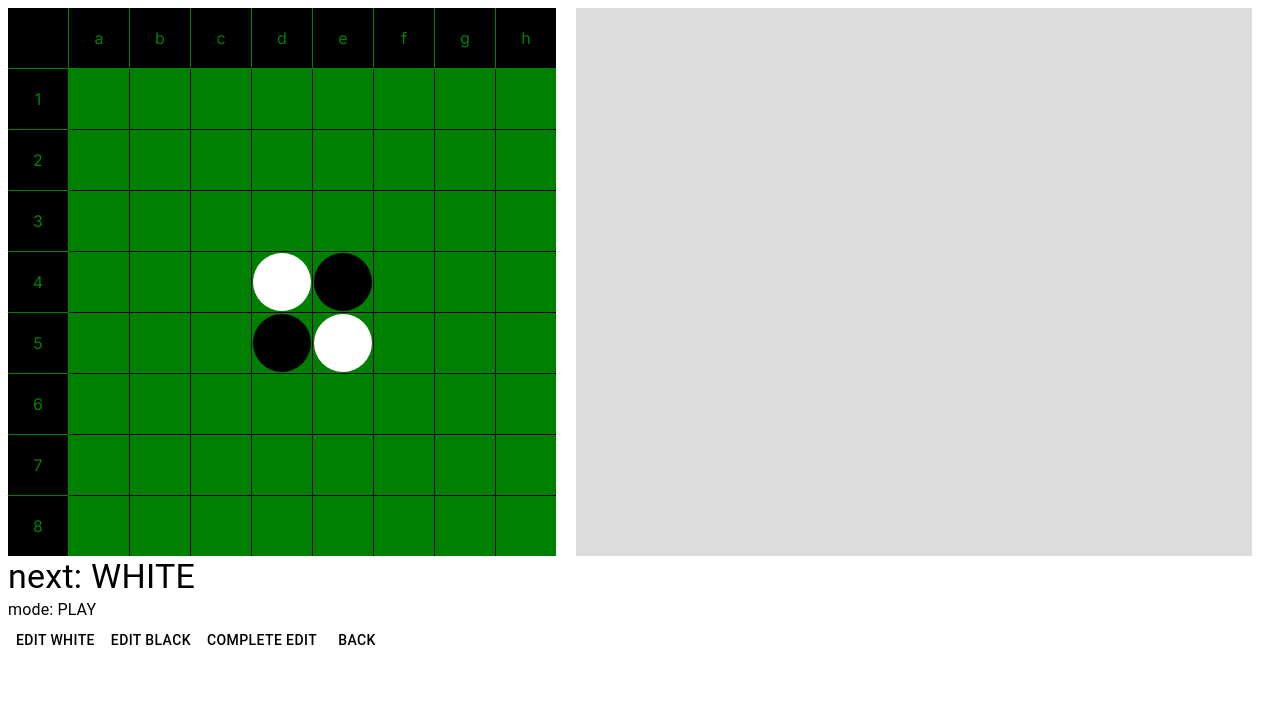
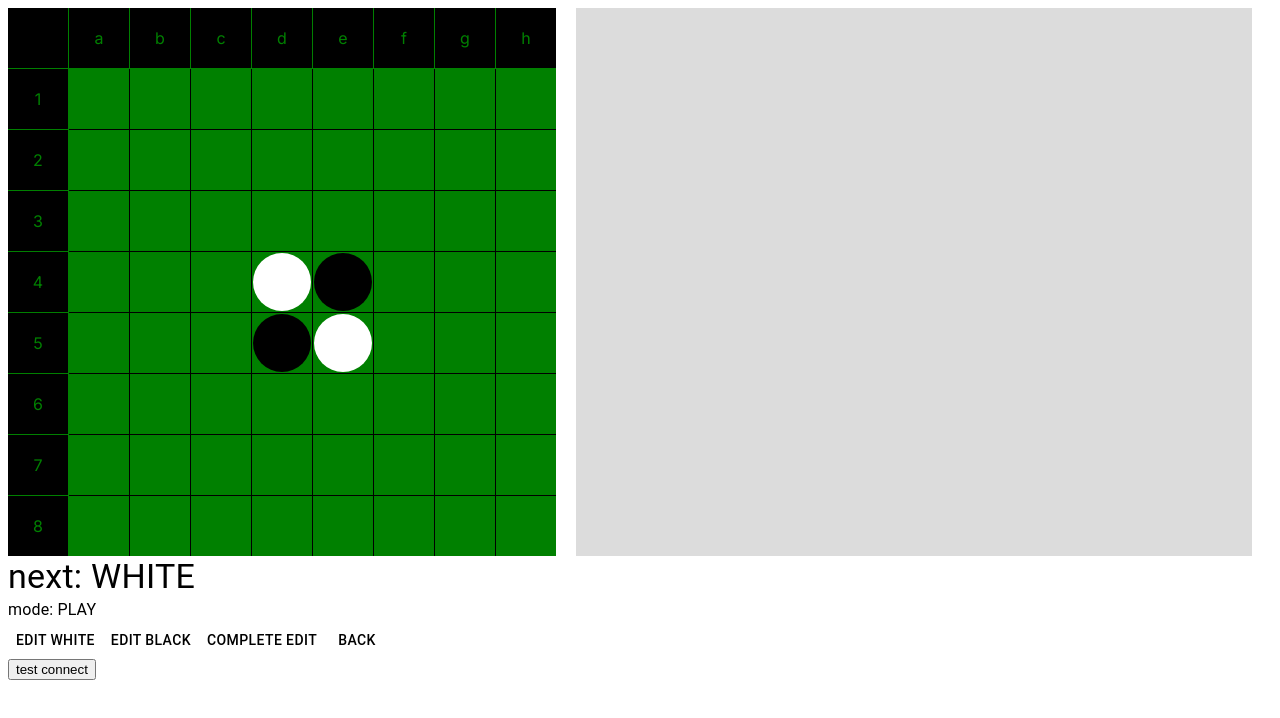
Before and after one commit to Riku-Hatano/othello2, a Next.js app: page / in a window 1280 px wide. Shown: the top 718 px of the page. Built offline with nearby package versions, Linux system fonts and the light colour scheme.

Commit message:
add: added button for checking connection with backend

```diff
--- a/app/page.tsx
+++ b/app/page.tsx
@@ -16,6 +16,7 @@
 } from "@/redux/boardSlice";
 import BoardFrame from "@/components/BoardFrame";
 import Score from "@/components/Score";
+import TestButton from "@/components/TestButton";
 
 export default function Home() {
   const board = useSelector((state: any) => state.board);
@@ -93,6 +94,7 @@
           back
         </ThemeButton>
       </Grid>
+      <TestButton />
     </Grid>
   );
 }
--- /dev/null
+++ b/components/TestButton.tsx
@@ -0,0 +1,12 @@
+import axios from "axios";
+
+const testConnect = async () => {
+  const data = axios.create().get("http://localhost:3030");
+  const result = await data;
+  console.log(result);
+};
+const TestButton = () => {
+  return <button onClick={testConnect}>test connect</button>;
+};
+
+export default TestButton;
--- a/package.json
+++ b/package.json
@@ -14,6 +14,7 @@
     "@mui/material": "^5.15.6",
     "@reduxjs/toolkit": "^2.1.0",
     "@types/react-redux": "^7.1.33",
+    "axios": "^1.6.7",
     "next": "14.0.4",
     "react": "^18",
     "react-dom": "^18",
```
Also changed, not shown: 1 other file (tests, documents, lock files or other folders).
